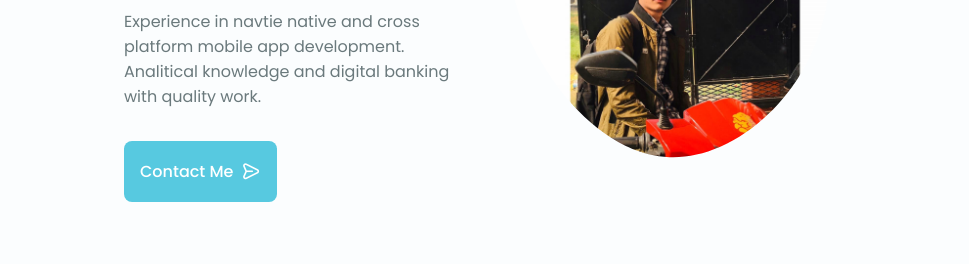
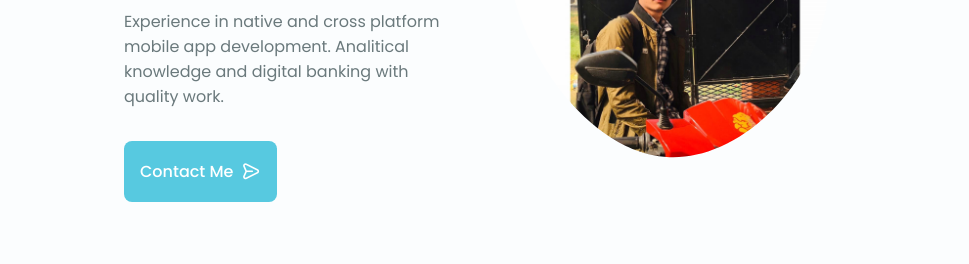
Before and after one commit to saurab86/My-Website, a plain HTML site: page index.html in a window 1280 px wide. Shown: the part 361-625 px from the top of the page, 184-1153 px from the left. Drawn offline with nearby package versions, Linux system fonts and the light colour scheme.

Commit message:
Update index.html
commit

```diff
--- a/index.html
+++ b/index.html
@@ -115,7 +115,7 @@
                     <div class="home__data">
                         <h1 class="home__title">Hi, I'am Saurav Karki</h1>
                         <h3 class="home__subtitle">Mobile Application Developer</h3>
-                        <p class="home__description"> Experience in navtie native and cross platform mobile app
+                        <p class="home__description"> Experience in native and cross platform mobile app
                             development. Analitical knowledge and digital banking with quality work.</p>
                         <a href="#contact" class="button button--flex home__button">
                             Contact Me<i class="uil uil-message button__icon"></i>
```
